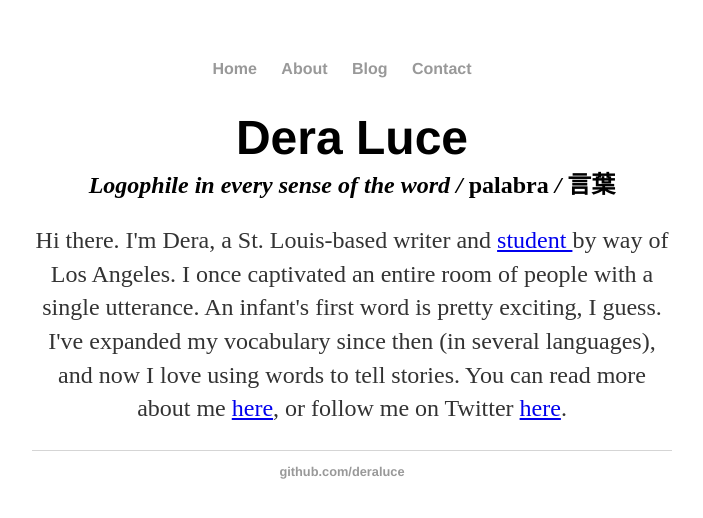
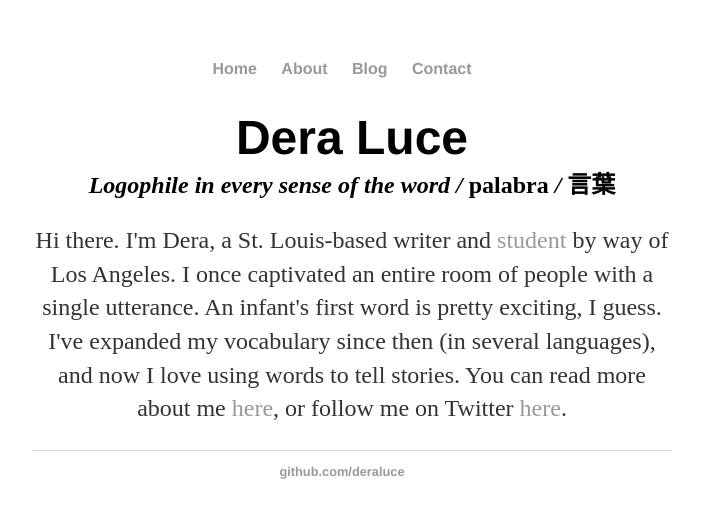
Before and after one commit to DeraLuce/DeraLuce.github.io, a Jekyll site: the page built from index.html, in a window 1280 px wide. Shown: the top 518 px of the page, without its empty margins (288-991 px from the left). Built offline with Jekyll 4.4.1, drawn with Linux system fonts in a browser that asks for light colours.

Commit message:
removed class from anchor tag

```diff
--- a/_layouts/default.html
+++ b/_layouts/default.html
@@ -10,10 +10,10 @@
 		<body>
 			<nav>
 	    		<ul class="nav">
-	        		<li class="nav_item"><a class="nav_item-link" href="/">Home</a></li>
-		        	<li class="nav_item"><a class="nav_item-link" href="/about">About</a></li>
-	        		<li class="nav_item"><a class="nav_item-link" href="/blog">Blog</a></li>
-	        		<li class="nav_item"><a class="nav_item-link" href="/contact">Contact</a></li>
+	        		<li class="nav_item"><a href="/">Home</a></li>
+		        	<li class="nav_item"><a href="/about">About</a></li>
+	        		<li class="nav_item"><a href="/blog">Blog</a></li>
+	        		<li class="nav_item"><a href="/contact">Contact</a></li>
 	    		</ul>
 			</nav>
 			<div class="container">
@@ -24,7 +24,7 @@
 			<footer>
 	    		<ul class="nav">
 	        		<!-- li><a href="mailto:deraluce@gmail.com">email</a></li -->
-	        		<li class="nav_item"><a class="nav_item-link" href="https://github.com/deraluce">github.com/deraluce</a></li>
+	        		<li class="nav_item"><a href="https://github.com/deraluce">github.com/deraluce</a></li>
 				</ul>
 			</footer>
 		</body>
--- a/css/main.css
+++ b/css/main.css
@@ -13,7 +13,7 @@
     display: inline;
     margin-right: 20px;
 }
-.nav_item-link {
+/*.link {
    text-decoration: none;
    color: #999;
 }
@@ -27,11 +27,11 @@
 nav ul li, footer ul li {
     display: inline;
     margin-right: 20px;
-}
+} */
 a {
     text-decoration: none;
     color: #999;
-} */
+}
 a:hover {
     text-decoration: underline;
 }
```
